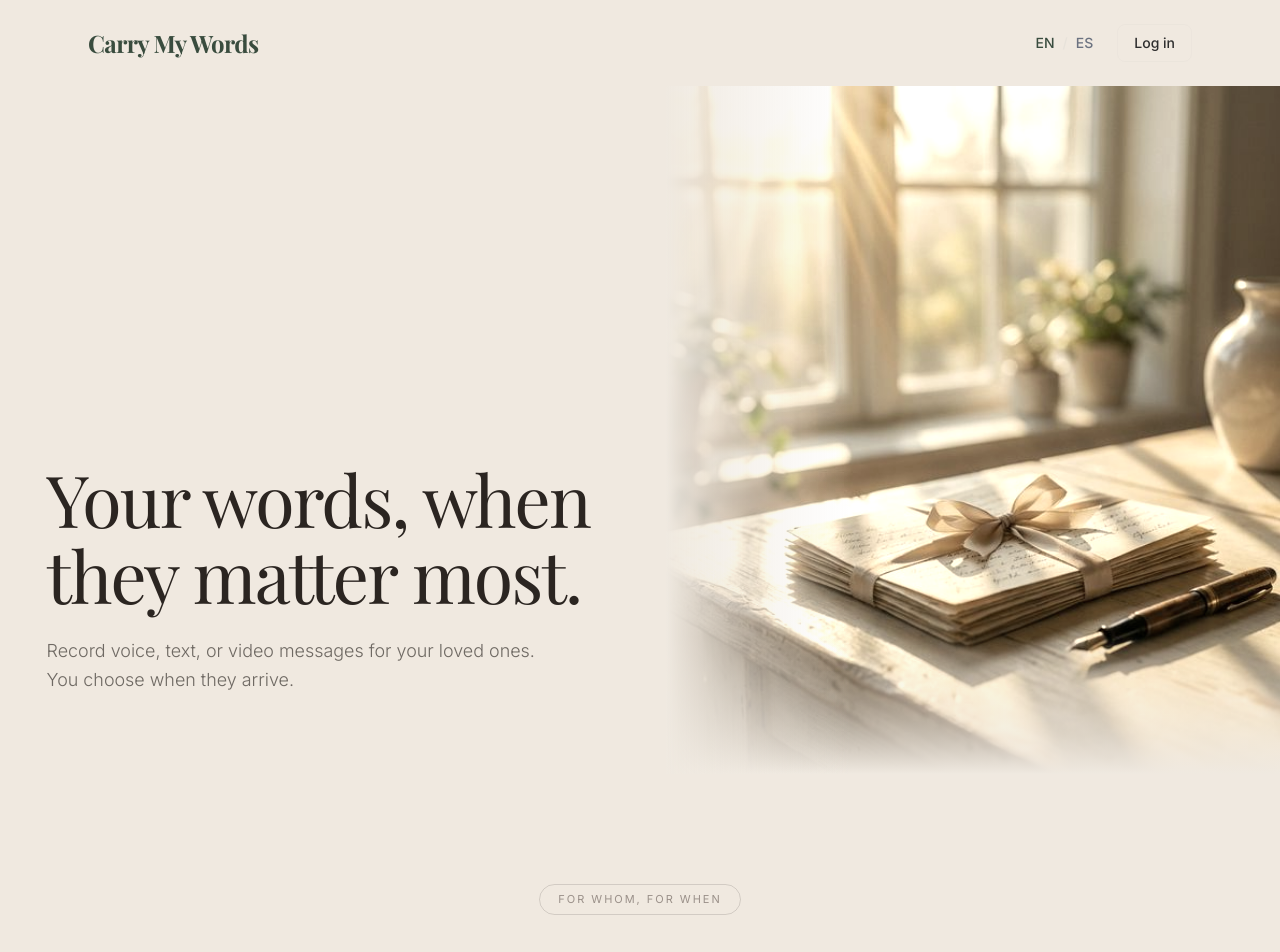
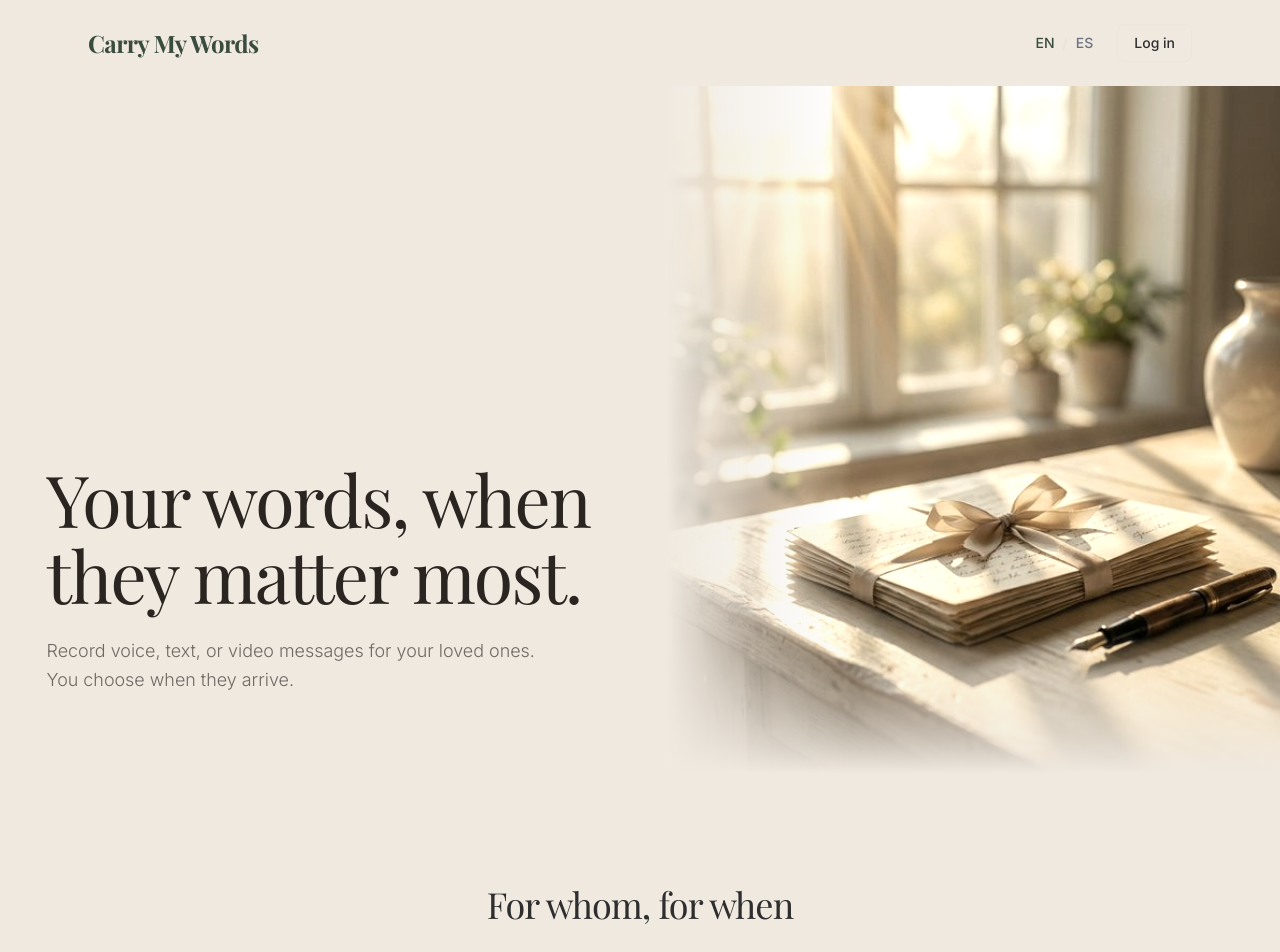
Before and after one commit to danielfernandezesnal/voiceforlater, a Next.js app: page /en in a window 1280 px wide. Shown: the top 952 px of the page. Built offline with nearby package versions, Linux system fonts and the light colour scheme; no server answers; a web font is replaced by a local one.

Commit message:
style(landing): update 'uses' title to match 'delivery' section style

```diff
--- a/app/[locale]/page.tsx
+++ b/app/[locale]/page.tsx
@@ -87,11 +87,11 @@ export default async function LocaleHomePage({
 
             {/* Examples - Redesigned card grid */}
             <section className="py-[110px] px-[7%] bg-[hsl(var(--cream))] relative">
-                {/* Header: only the tag pill, centered */}
+                {/* Header: Centered title matching the rest of the page style */}
                 <div className="flex justify-center mb-20 animate-in fade-in slide-in-from-bottom-4 duration-1000">
-                    <span className="examples-tag" style={{ fontSize: '11px', padding: '6px 18px' }}>
+                    <h2 className="text-3xl md:text-4xl font-serif font-light text-center tracking-tight">
                         {dict.landing.uses.tag}
-                    </span>
+                    </h2>
                 </div>
 
                 {/* Cards grid */}
```
